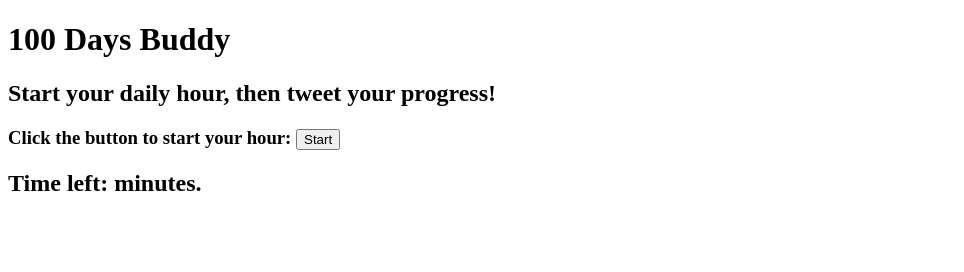
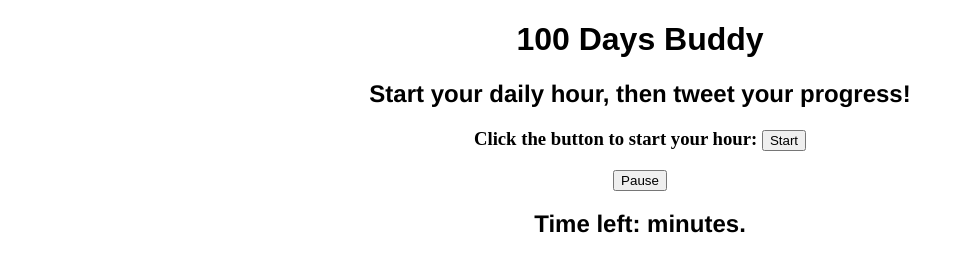
Before and after one commit to FatherBeefy/100DaysBuddy, a plain HTML site: page index.html in a window 1280 px wide. Shown: the whole page, without its empty margins (0-964 px from the left). Drawn offline with Linux system fonts and the light colour scheme.

Commit message:
tried and failed to add a functional pause button. Added some fonts just so this wasn't a complete waste of time.

```diff
--- a/index.html
+++ b/index.html
@@ -1,3 +1,4 @@
+
 
 <!doctype html>
 <html>
@@ -9,11 +10,12 @@
 
 <body>
     <div>
-        <h1>100 Days Buddy</h1>
+        <h1 id="title">100 Days Buddy</h1>
         <h2> Start your daily hour, then tweet your progress!</h2>
-        <h3>Click the button to start your hour:
-            <input id="countDown" type="button" value="Start" onclick="countDown();"></input>
+        <h3 id="startLine">Click the button to start your hour:
+            <input id="countDown" type="button" value="Start" onclick="countDown();">
         </h3>
+        <input id="pause" type="button" value="Pause" onclick="(new countDown()).pause();">
         <h2>Time left: <span id="timeLeft"></span> minutes.</h2>
     </div>
 </body>
--- a/script.js
+++ b/script.js
@@ -1,3 +1,5 @@
+
+
 function countDown() {
 
     var count = 3600; //An hour
@@ -23,5 +25,10 @@ function countDown() {
     document.getElementById("timeLeft").innerHTML = Math.round(count / 60);
     }
 
-    document.getElementById("countDown").className = "hidden";
+    document.getElementById("startLine").className = "hidden";
+
+    function pause() {
+        clearInterval(counter);
+
+    }
 }
--- a/style.css
+++ b/style.css
@@ -1,3 +1,16 @@
 .hidden {
     display: none;
 }
+
+#title {
+    font-family: Arial, Helvetica, sans-serif;
+
+}
+
+html {
+    text-align: center;
+}
+
+h2 {
+    font-family: Helvetica;
+}
```
